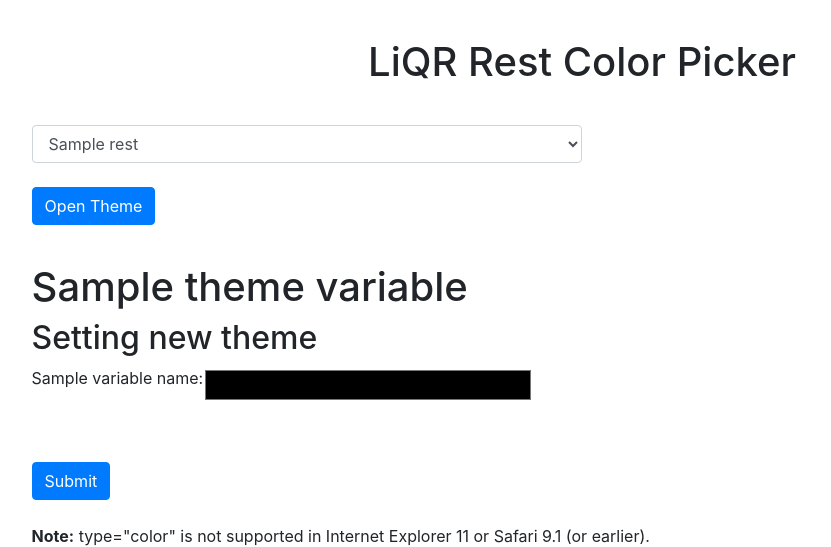
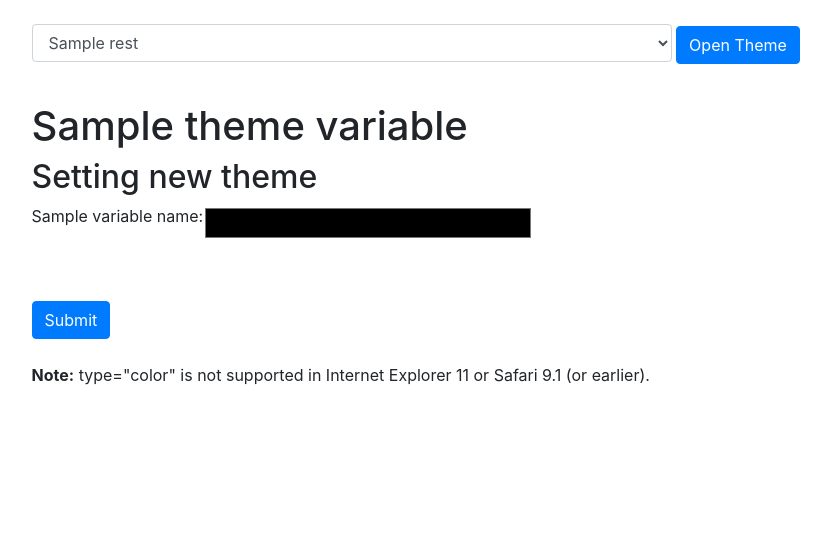
Before and after one commit to Reliefo/backend_liqr, a Flask app: template blue_api/templates/color_pick.html in a window 1280 px wide. Shown: the top 547 px of the page, without its empty margins (58-889 px from the left). Run offline with Flask 2, Linux system fonts and the light colour scheme; the template is opened without the code that fills it: most values are stand-ins (such as "Sample title", 1, 10 or a date in 2020); parts of the project's set-up code (start-up, migrations or seed data) failed here and were passed over; some libraries are stand-ins or nearby versions.

Commit message:
color themeing

```diff
--- a/blue_api/templates/color_pick.html
+++ b/blue_api/templates/color_pick.html
@@ -22,6 +22,7 @@
       integrity="sha384-OgVRvuATP1z7JjHLkuOU7Xw704+h835Lr+6QL9UvYjZE3Ipu6Tp75j7Bh/kR0JKI"
       crossorigin="anonymous"
     ></script>
+    <title>LiQR Color</title>
   </head>
   <body>
     <script>
@@ -29,16 +30,16 @@
 
       // }
     </script>
-    <h1 style="text-align: center; margin-top: 3%;">LiQR Rest Color Picker</h1>
+    <!-- <h1 style="text-align: center; margin-top: 3%;">LiQR Rest Color Picker</h1> -->
+    <br/>
     <form action="https://liqr.cc/color" method="GET">
-      <div class="form-group" style="margin: 0 7%; margin-top: 3%;">
-        <select class="form-control" style="width: 50%;" name="restaurant_id">
+      <div class="form-group" style="margin: 0 7%; margin-top: 3%; display: inline;">
+        <select class="form-control" style="width: 50%; display: inline;" name="restaurant_id" >
           {% for rest in rest_names %}
           <option value='{{ rest["rest_id"] }}'>{{ rest["rest_name"] }}</option>
           {% endfor %}
         </select>
-        <br />
-        <input type="submit" class="btn btn-primary" value="Open Theme" />
+        <input type="submit" class="btn btn-primary" value="Open Theme" style="display: inline;"/>
       </div>
     </form>
     <form action="https://liqr.cc/set_theme" method="POST">
@@ -72,7 +73,7 @@
           </div>
           {% else %}
           <div style="padding: 0%; margin-bottom: 1%;" class="row">
-            <label for="{{key}}" style="padding: 0 4%;"
+            <label for="{{key}}" style="padding: 0 4%; display: none;"
               >{{variable_names[key]}}:
             </label>
             <input
@@ -90,10 +91,12 @@
         {% else %}
         <h2>Setting new theme</h2>
         <div class="container">
-          {% for key,value in variables.items() %} {% if key != '--theme-font'
+          {% for key,value in variables.items() %}
+
+          {% if key != '--theme-font'
           %}
           <div style="padding: 0%; margin-bottom: 1%;" class="row">
-            <label for="{{key}}">{{variable_names[key]}}: </label>
+            <label for="{{key}}">{{variable_names[key]}}:</label>
             <input
               type="color"
               id="{{key}}"
@@ -105,7 +108,7 @@
           </div>
           {% else %}
           <div style="padding: 0%; margin-bottom: 1%;" class="row">
-            <label for="{{key}}" style="padding: 0 4%;"
+            <label for="{{key}}" style="padding: 0 4%; display: none;"
               >{{variable_names[key]}}:
             </label>
             <input
```
